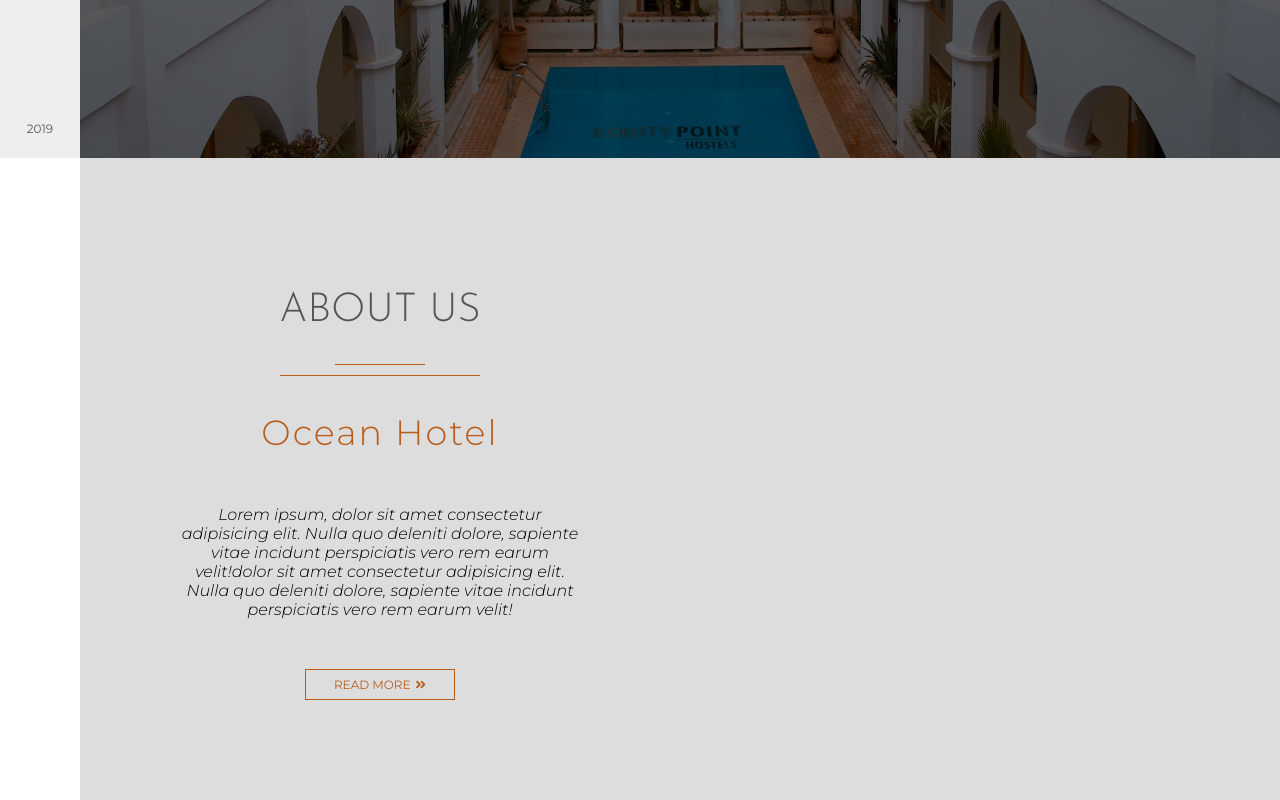
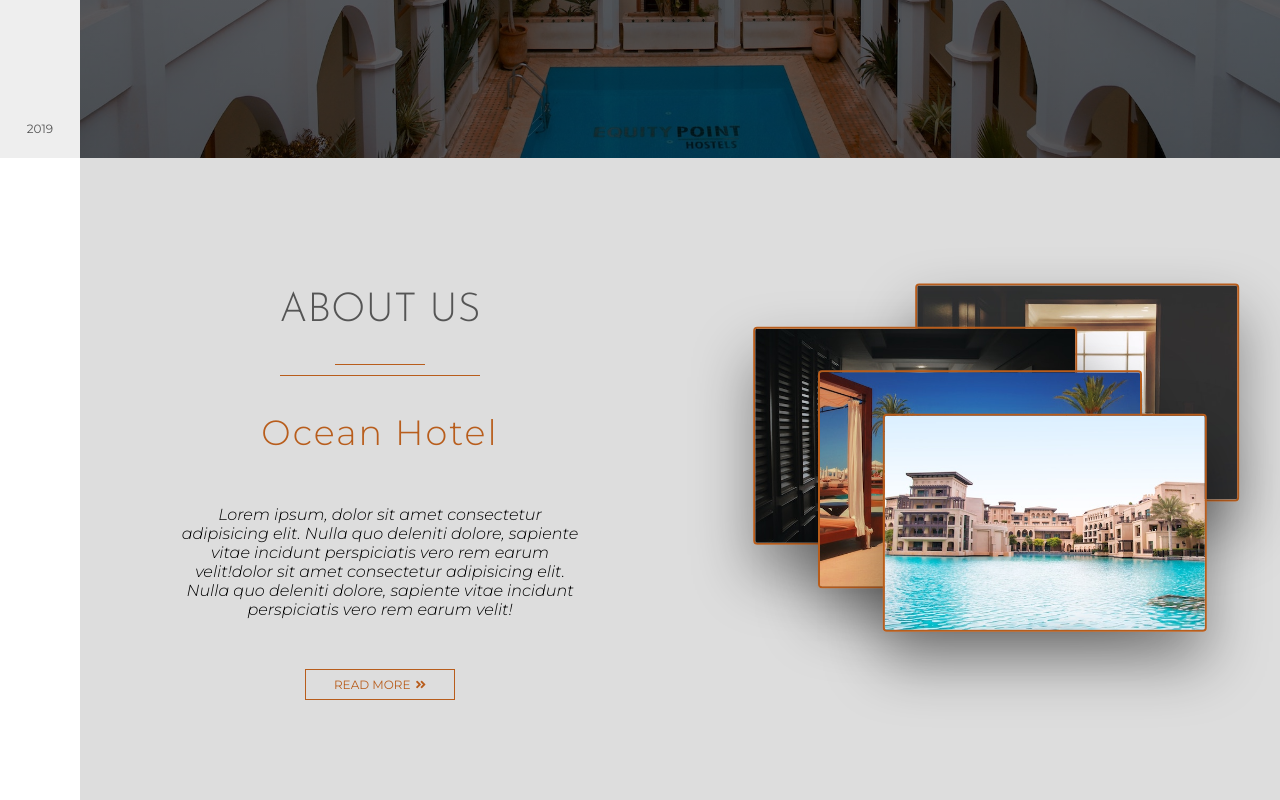
Before and after one commit to mmianchi/Hotel-landingPage, a website: page index.html in a window 1280 px wide. Shown: the part 642-1442 px from the top of the page. Drawn offline with Linux system fonts and the light colour scheme.

Commit message:
about-us css,img

```diff
--- a/index.html
+++ b/index.html
@@ -111,10 +111,10 @@
     <button class="about-us-btn">read more<i class="fas fa-angle-double-right btn-arrow"></i></button>
   </div>
   <div class="about-us-images">
-    <!-- <img src="img/about-us-1.jpg" alt="hotel image" class="image image-1">
+    <img src="img/about-us-1.jpg" alt="hotel image" class="image image-1">
     <img src="img/about-us-2.jpg" alt="hotel image" class="image image-2">
     <img src="img/about-us-3.jpg" alt="hotel image" class="image image-3">
-    <img src="img/about-us-4.jpg" alt="hotel image" class="image image-4"> -->
+    <img src="img/about-us-4.jpg" alt="hotel image" class="image image-4">
   </div>
  </section>
 <!-- end of about us -->
--- a/sass/components/_aboutus.scss
+++ b/sass/components/_aboutus.scss
@@ -84,5 +84,33 @@
     -webkit-box-flex: 1;
       -ms-flex: 1 1;
         flex: 1 1;
+    position: relative;
+
+   .image{
+     width: 32rem;
+     position: absolute;
+     top:50%;
+     left:50%;
+     -webkit-box-shadow: 0 3rem 6rem rgba(0,0,0,.4);
+             box-shadow: 0 3rem 6rem rgba(0,0,0,.4);
+     border-radius: .4rem;
+     border:.2rem solid $color-orange-dark;
+   }
+   .image-1 {
+     -webkit-transform: translate(-20%, -90%);
+             transform: translate(-20%, -90%);
+   }
+    .image-2 {
+      -webkit-transform: translate(-70%, -70%);
+              transform: translate(-70%, -70%);
+    }
+    .image-3 {
+      -webkit-transform: translate(-50%,-50%);
+              transform: translate(-50%,-50%);
+    }
+    .image-4 {
+      -webkit-transform: translate(-30%, -30%);
+      transform: translate(-30%, -30%);
+    }
   }
 }
```
Also changed, not shown: css/style.css.
